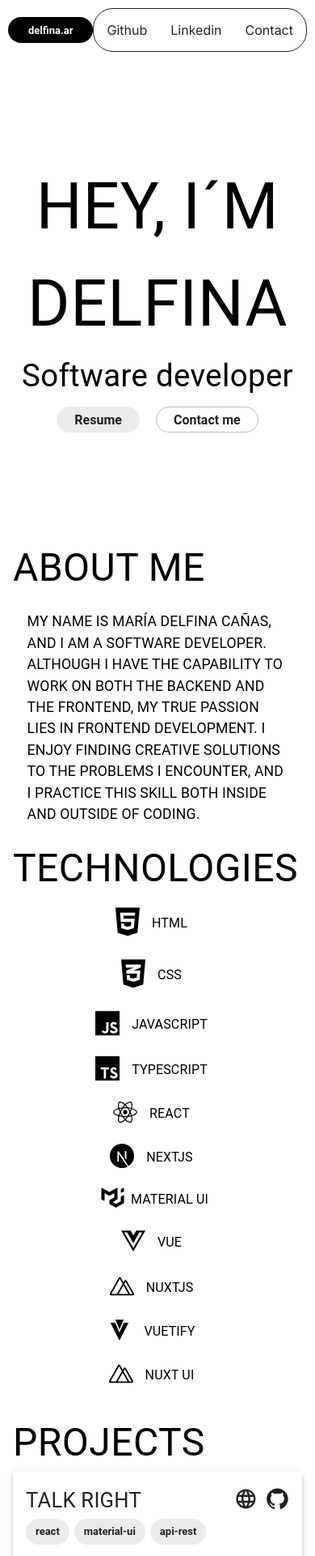
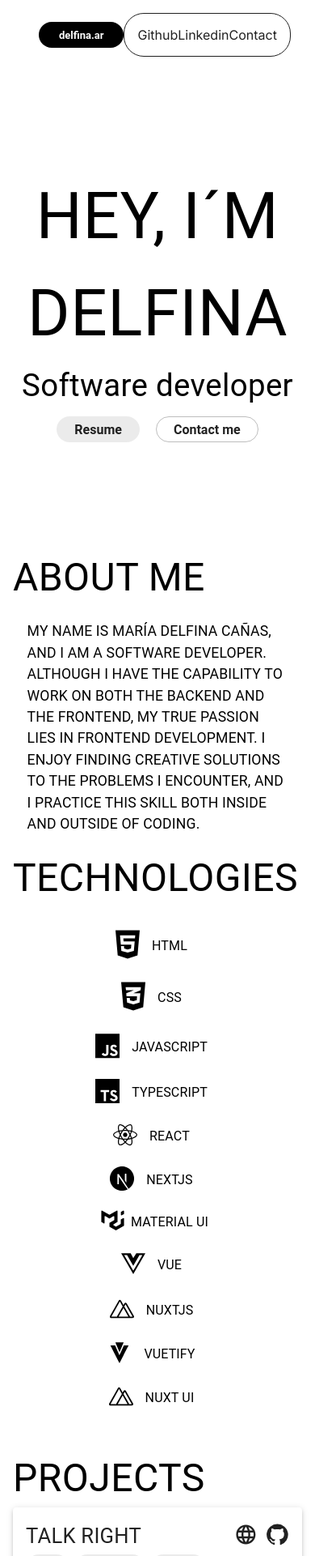
Before and after one commit to delfigica/delfina.ar, a Next.js app: page / in a window 390 px wide. Shown: the top 1921 px of the page at 81% size. Built offline with nearby package versions, Linux system fonts and the light colour scheme.

Commit message:
resolve desing responsive conflict in production

```diff
--- a/src/app/globals.css
+++ b/src/app/globals.css
@@ -14,3 +14,20 @@
   text-decoration: none;
   color: rgba(0, 0, 0, 0.87);
 }
+
+@media (max-width: 600px) {
+  .navbar-responsive {
+    position: sticky;
+    top: 0;
+    display: flex;
+    justify-content: space-between;
+    align-items: center;
+    padding: 10px;
+    background-color: white;
+  }
+  .technologies-container {
+    display: 'flex';
+    flex-direction: column;
+    align-items: center;
+  }
+}
--- a/src/app/page.js
+++ b/src/app/page.js
@@ -3,7 +3,7 @@
 import { AboutMe } from "@/components/AboutMe";
 import { Technologies } from "@/components/Technologies";
 import { Projects } from "@/components/Projects";
-
+import '@/app/globals.css'
 export default function Home() {
   return (
     <Container>
--- a/src/components/Navbar.js
+++ b/src/components/Navbar.js
@@ -9,25 +9,14 @@
 
   return (
     <Box
-      sx={
-        laptop
-          ? {
-              padding: "1em 3em",
-              display: "flex",
-              justifyContent: "space-between",
-              position: "sticky",
-              top: 0,
-            }
-          : {
-              position: "sticky",
-              top: 0,
-              display: "flex",
-              justifyContent: "space-between",
-              alignItems: "center",
-              padding: "10px",
-              backgroundColor: "white",
-            }
-      }
+      sx={{
+        padding: "1em 3em",
+        display: "flex",
+        justifyContent: "space-between",
+        position: "sticky",
+        top: 0,
+      }}
+      className="navbar-responsive"
     >
       <Box>
         <a href="/">
--- a/src/components/Technologies.js
+++ b/src/components/Technologies.js
@@ -19,15 +19,8 @@
         Technologies
       </Typography>
       <Box
-        sx={
-          laptop
-            ? { display: "flex", flexWrap: "wrap", padding: "1em" }
-            : {
-                display: "flex",
-                flexDirection: "column",
-                alignItems: 'center'
-              }
-        }
+        sx={{ display: "flex", flexWrap: "wrap", padding: "1em" }}
+        className="technologies-container"
       >
         {technologiesData.map((technologie) => (
           <Box
```
